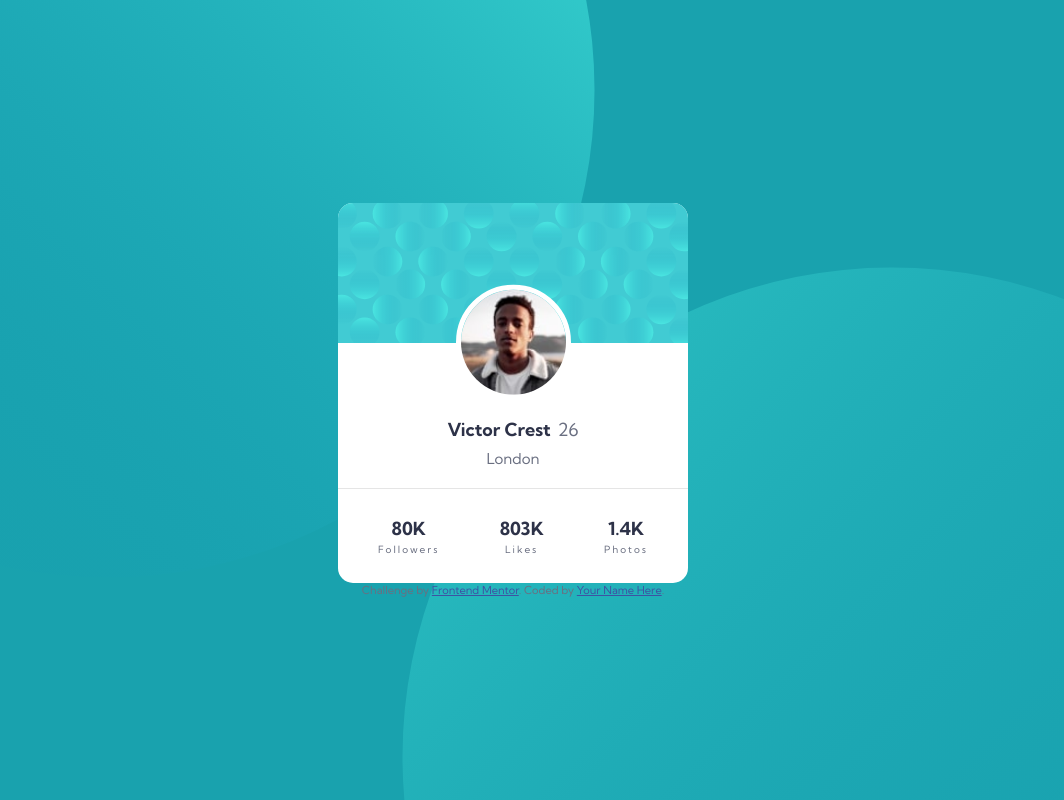
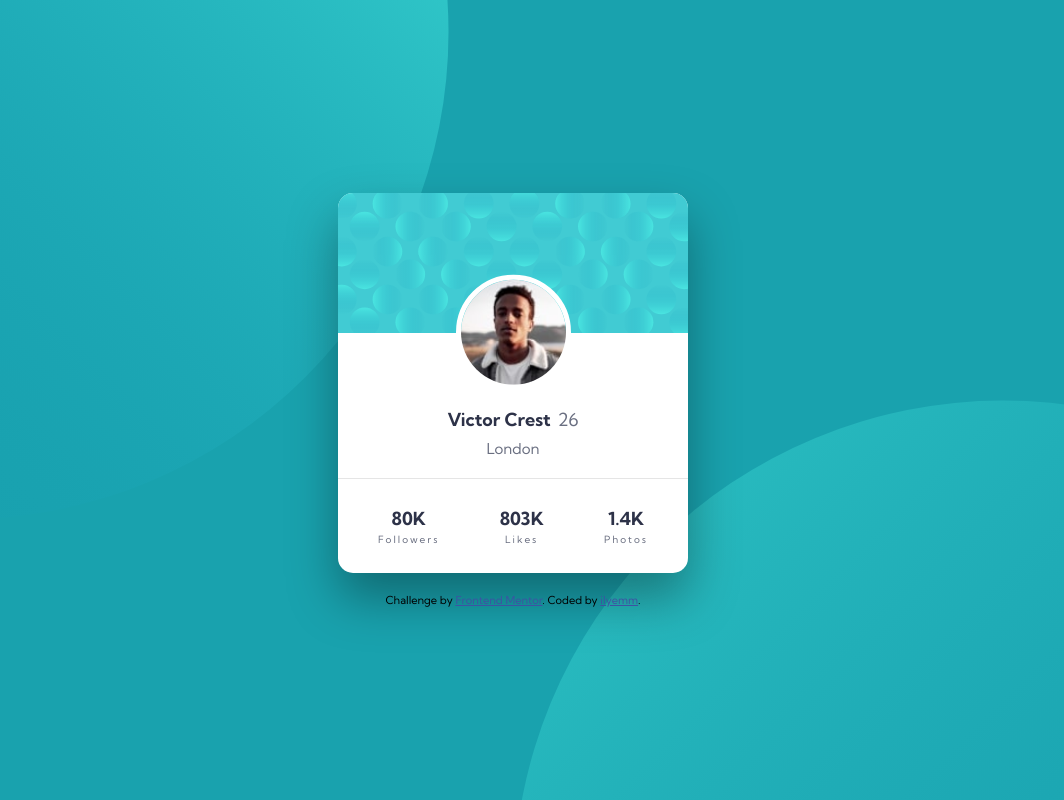
Before and after one commit to ilyemm/profile-card, a plain HTML site: page index.html in a window 1280 px wide. Shown: the whole page, without its empty margins (127-1191 px from the left). Drawn offline with Linux system fonts and the light colour scheme.

Commit message:
clean up the code

```diff
--- a/index.html
+++ b/index.html
@@ -13,7 +13,7 @@
 
   <!-- Feel free to remove these styles or customise in your own stylesheet 👍 -->
   <style>
-    .attribution { font-size: 11px; text-align: center; }
+    .attribution { font-size: 11px; text-align: center; color: hsl(0, 0%, 0%);}
     .attribution a { color: hsl(228, 45%, 44%); }
   </style>
 </head>
@@ -51,7 +51,7 @@
     </div>
     <div class="attribution">
       Challenge by <a href="https://www.frontendmentor.io?ref=challenge" target="_blank">Frontend Mentor</a>.
-      Coded by <a href="#">Your Name Here</a>.
+      Coded by <a href="https://www.frontendmentor.io/profile/ilyemm">ilyemm</a>.
     </div>
   </main>
 </body>
--- a/style.scss
+++ b/style.scss
@@ -36,7 +36,8 @@ body
 
     background: $dark-cyan;
     background-image: url('./images/bg-pattern-top.svg'), url('./images/bg-pattern-bottom.svg');
-    background-position: right 52vw bottom 35vh, left 48vw top 52vh;
+    // background-position: right 52vw bottom 45vh, left 50vw top 50vh;
+    background-position: right 55vw bottom 35vh, left 50vw top 50vh;
     background-repeat: no-repeat no-repeat;
 }
 
@@ -68,6 +69,9 @@ main
     border-radius: 1.5rem;
     overflow: hidden;
     background: white;
+
+    margin-bottom: 2rem;
+    box-shadow: 0px 25px 50px hsla(0, 0%, 0%, .35);
 }
 
 .pfp
```
Also changed, not shown: style.css.
